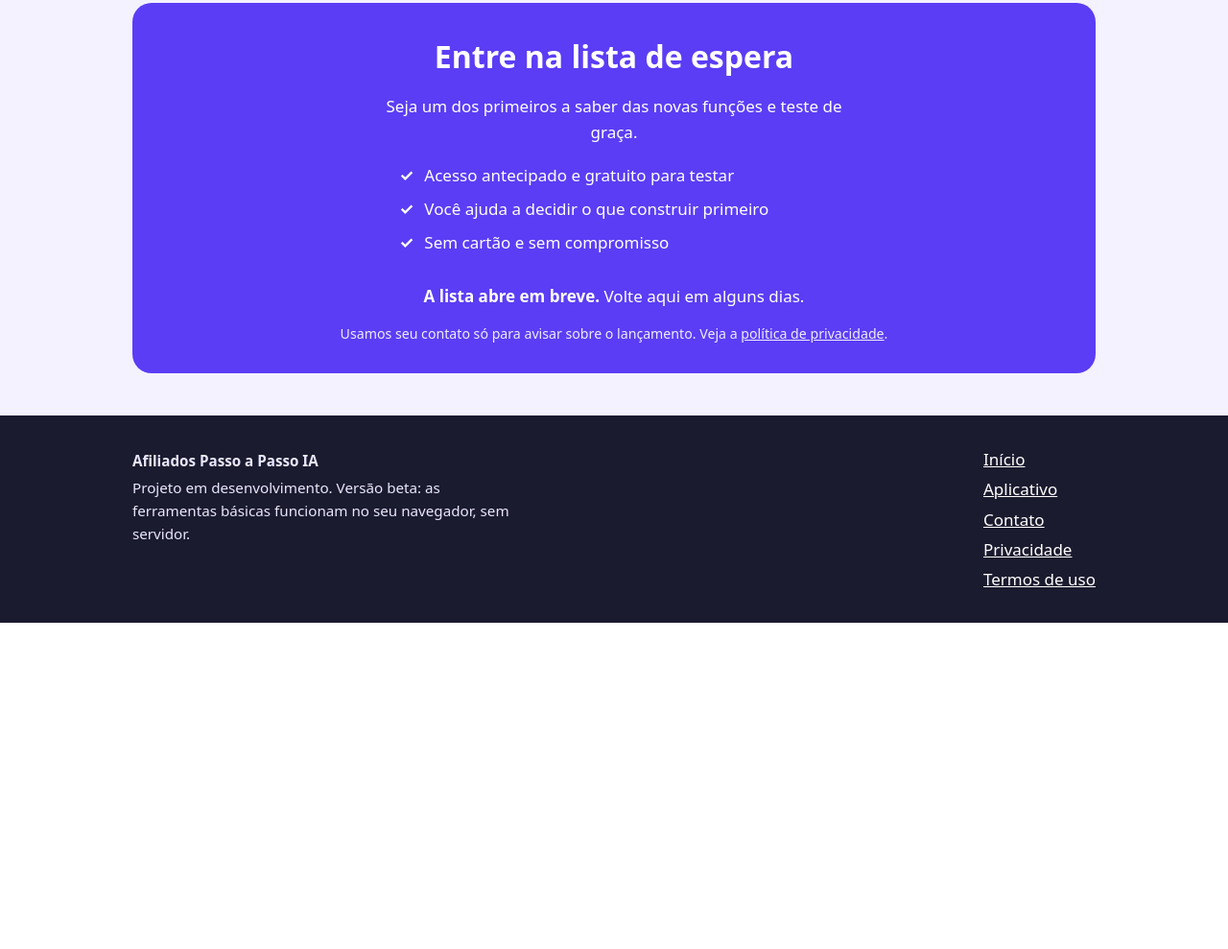
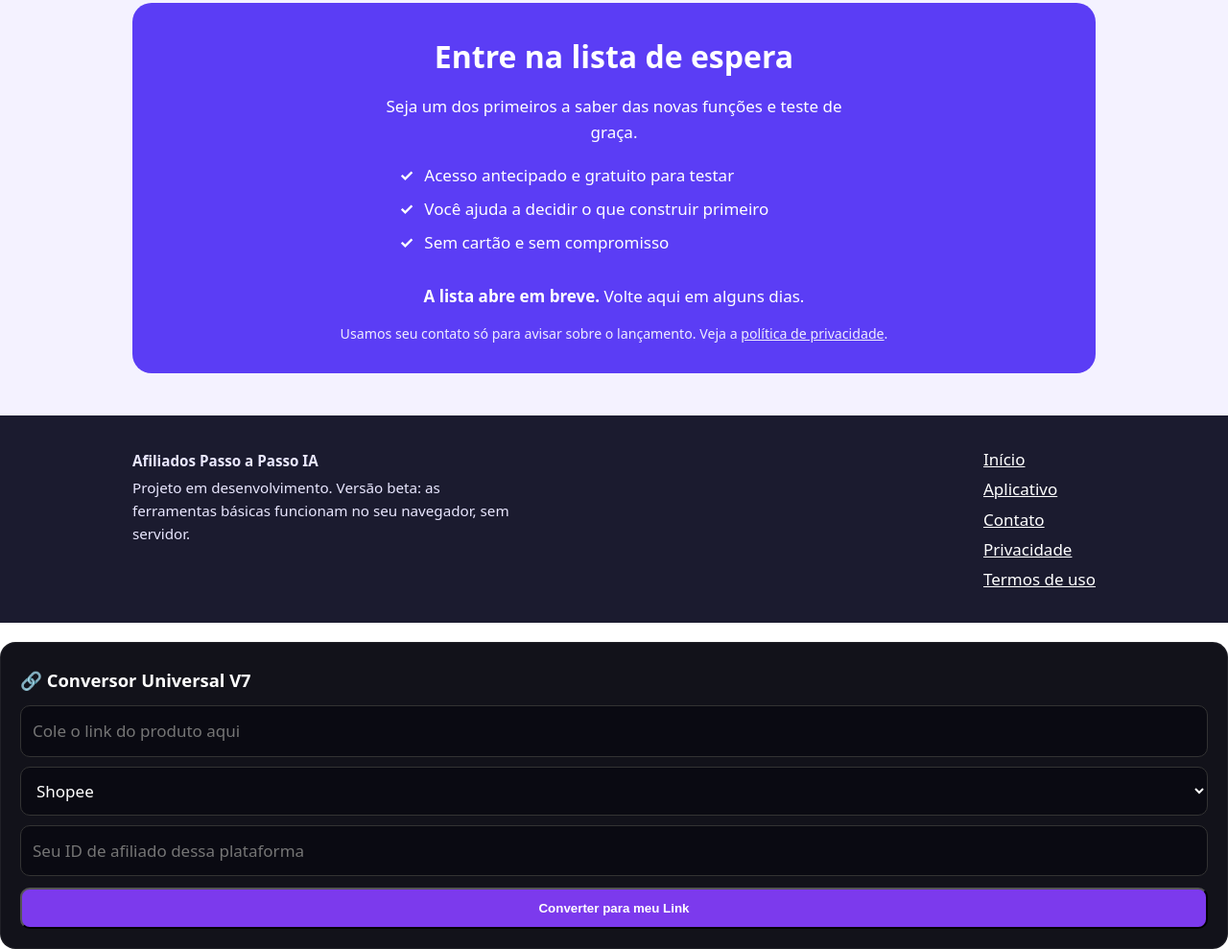
Before and after one commit to recebipwi-hue/Afiliados-zip, a plain HTML site: page index.html in a window 1280 px wide. Shown: the part 3135-4124 px from the top of the page at 96% size. Before the commit the page ends 3784 px from the top, so only its background shows below. Drawn offline with Linux system fonts and the light colour scheme.

Commit message:
Add Universal Converter section to index.html

```diff
--- a/index.html
+++ b/index.html
@@ -142,4 +142,24 @@
 </ul></div></footer>
 <script src="config.js"></script>
 <script src="main.js"></script>
+<div style="background:#12121a;border:1px solid rgba(255,255,255,0.06);border-radius:16px;padding:20px;margin-top:20px;">
+  <h3 style="color:white;font-weight:bold;margin-bottom:12px;">🔗 Conversor Universal V7</h3>
+
+  <input id="linkProd" placeholder="Cole o link do produto aqui" style="width:100%;padding:12px;border-radius:10px;background:#0a0a12;color:white;border:1px solid #333;margin-bottom:10px;">
+
+  <select id="plataforma" style="width:100%;padding:12px;border-radius:10px;background:#0a0a12;color:white;border:1px solid #333;margin-bottom:10px;">
+    <option value="shopee">Shopee</option>
+    <option value="amazon">Amazon</option>
+    <option value="ml">Mercado Livre</option>
+    <option value="shein">Shein</option>
+    <option value="magalu">Magalu</option>
+    <option value="ali">Aliexpress</option>
+    <option value="temu">Temu</option>
+  </select>
+
+  <input id="meuId" placeholder="Seu ID de afiliado dessa plataforma" style="width:100%;padding:12px;border-radius:10px;background:#0a0a12;color:white;border:1px solid #333;margin-bottom:12px;">
+
+  <button onclick="converterLinkUniversal()" style="width:100%;padding:12px;background:#7c3aed;color:white;border-radius:10px;font-weight:bold;">Converter para meu Link</button>
+
+  <div id="resultadoLink" style="margin-top:12px;padding:12
 </body></html>
```
